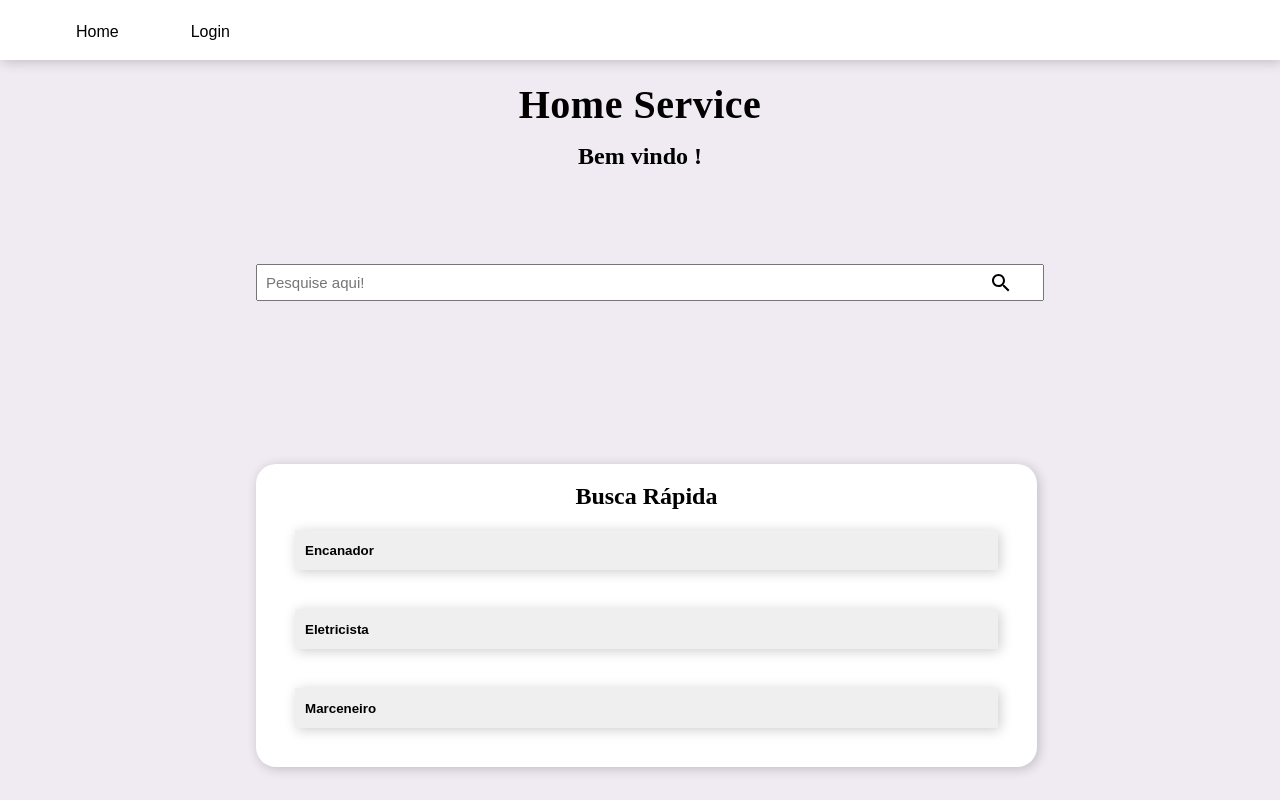
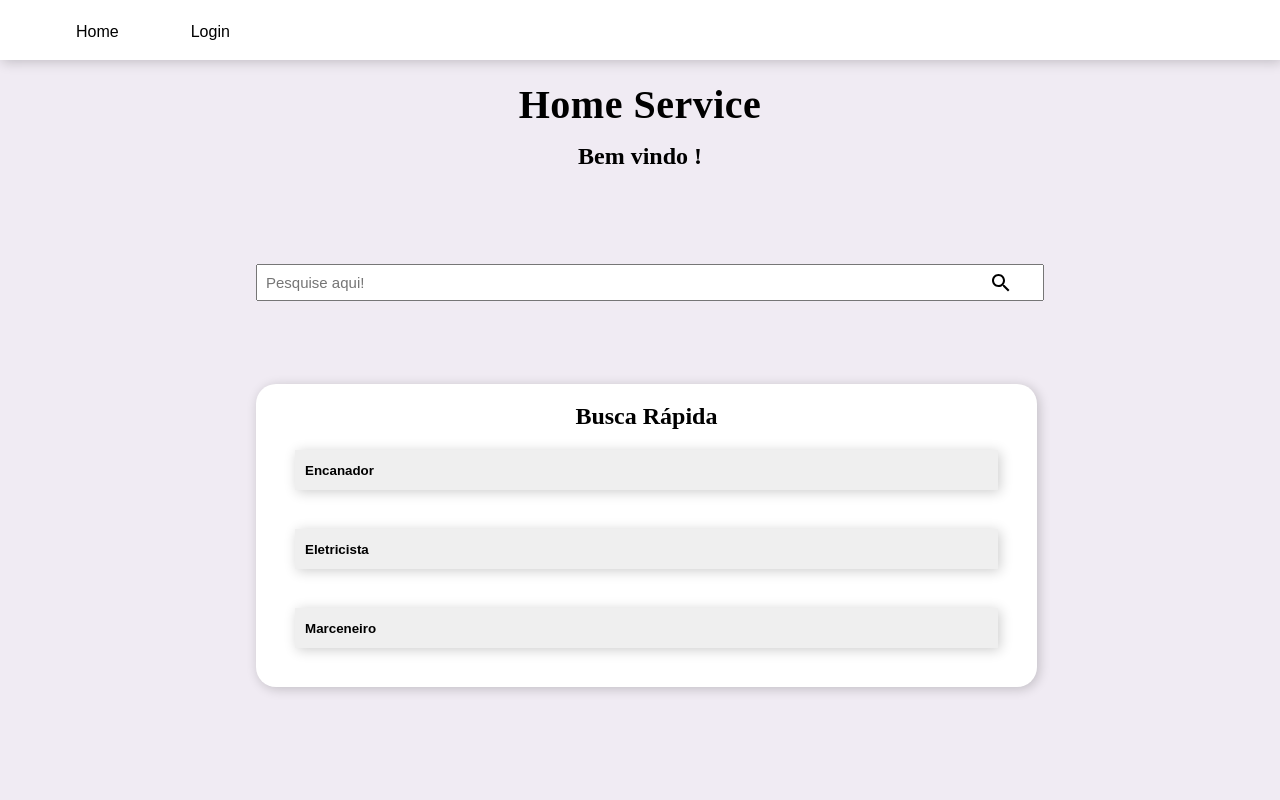
Before and after one commit to KauaMelchioretto/homeServiceFrontend, a React (Create React App) app: page /inicio in a window 1280 px wide. Built offline with nearby package versions, Linux system fonts and the light colour scheme; no server answers.

Commit message:
fix init screen css spacement

```diff
--- a/src/components/init/InitScreen.css
+++ b/src/components/init/InitScreen.css
@@ -60,7 +60,7 @@
   left: 20vw;
   background-color: #ffffff;
   width: 61%;
-  top: 35vh;
+  top: 25vh;
   border-radius: 20px;
   box-shadow: 2px 2px 12px rgba(0, 0, 0, 0.2);
   bottom: -9rem;
```
